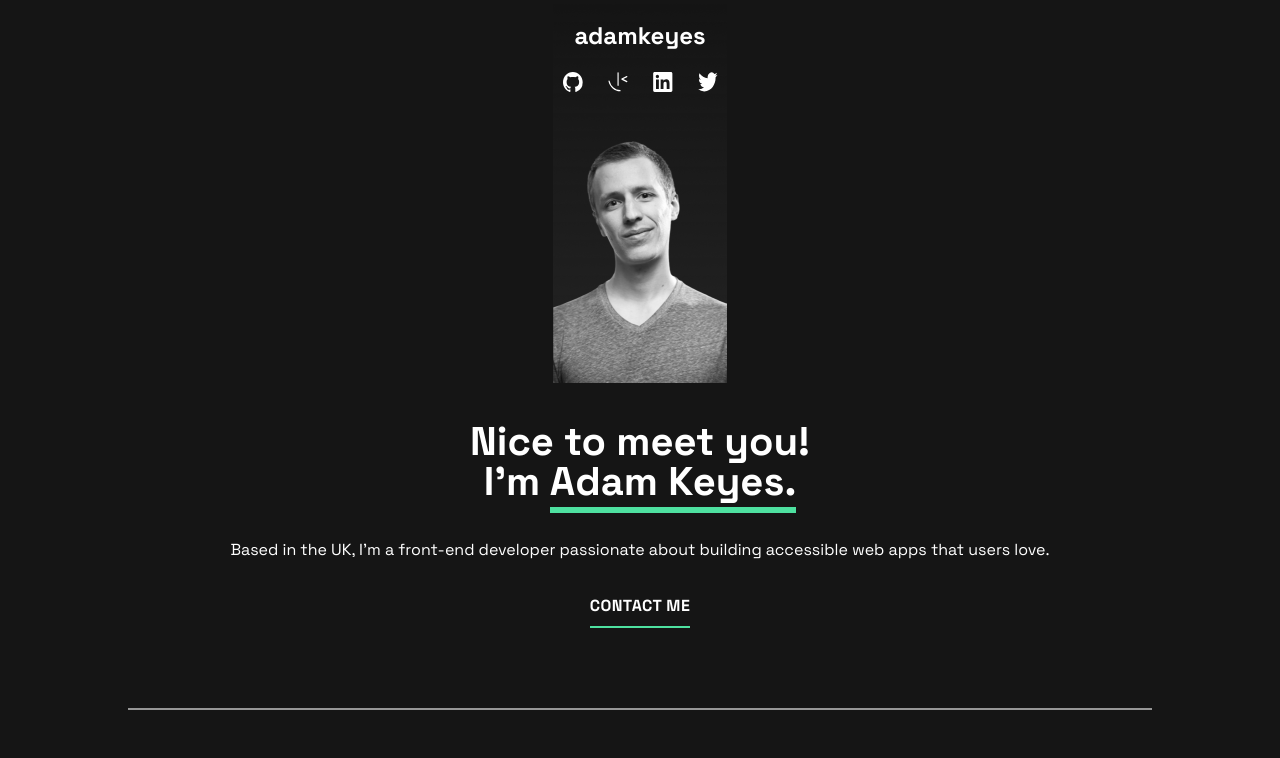
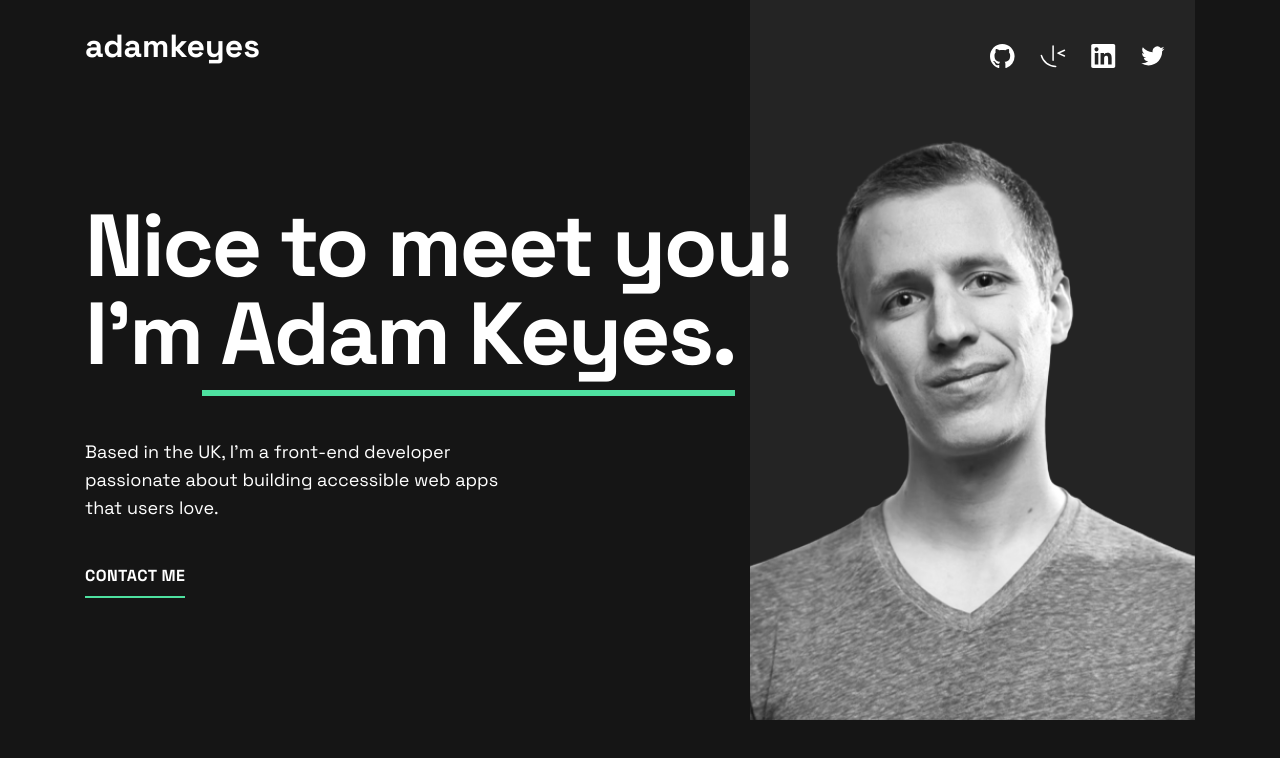
Before and after one commit to talhaimran777/single-page-devloper-portfolio-challenge, a Next.js app: page / in a window 1280 px wide. Shown: the top 758 px of the page. Built offline with nearby package versions, Linux system fonts and the light colour scheme.

Commit message:
Made hero section responsive on all screens

```diff
--- a/src/components/HeroSection.tsx
+++ b/src/components/HeroSection.tsx
@@ -1,21 +1,27 @@
 import Image from "next/image";
 
 import ProfileImageMob from "images/profile-image-mob.png";
+import ProfileImageTablet from "images/profile-image-tablet.png";
+import ProfileImageDesktop from "images/profile-image.png";
+
 import Navbar from "components/Navbar";
 import HeroText from "components/HeroText";
+import { useScreenSize } from "utils/useWindowDimensions";
 
 const HeroSection = () => {
+  const [isMobile, isTab] = useScreenSize();
+
   return (
-    <div
-      className="max-w-5xl mx-auto relative"
-      style={{
-        borderBottomColor: "#979797",
-        borderBottomWidth: "2px",
-      }}
-    >
+    <div className="max-w-[1110px] mx-auto relative md:h-[600px] lg:h-[720px]">
       <Image
-        src={ProfileImageMob}
-        className="absolute top-0 right-2/4 translate-x-2/4 w-[174px]"
+        src={
+          isMobile
+            ? ProfileImageMob
+            : isTab
+            ? ProfileImageTablet
+            : ProfileImageDesktop
+        }
+        className="absolute top-0 right-2/4 md:right-0 translate-x-2/4 md:translate-x-0 w-[174px] md:w-[322px] lg:w-[445px] md:h-full"
         alt="Profile Image"
         placeholder="blur"
       />
--- a/src/components/HeroText.tsx
+++ b/src/components/HeroText.tsx
@@ -1,26 +1,28 @@
+import { useScreenSize } from "utils/useWindowDimensions";
+
 const HeroText = () => {
+  const [isMobile, isTab, isDesktop] = useScreenSize();
+
   return (
-    <div className="text-center mb-20 mt-[310px] relative px-4">
-      <h1 className="text-[40px] leading-[40px] font-bold z-50">
-        Nice to meet you!
-      </h1>
-      <h1 className="text-[40px] leading-[40px] font-bold">
-        I&apos;m{" "}
+    <div className="text-center md:text-left mb-20 mt-[310px] md:mt-[50px] lg:mt-[90px] relative px-4 md:px-[30px] min-[1139px]:px-0">
+      <h1 className="text-[40px] md:text-[72px] lg:text-[88px] leading-[40px] md:leading-[72px] lg:leading-[88px] md:tracking-[-2.5px] font-bold z-50">
+        Nice to {isTab ? <br /> : null} meet you!{" "}
+        {isMobile || isDesktop ? <br /> : null} I&apos;m
         <span
           style={{
             borderBottomColor: "#4EE1A0",
             borderBottomWidth: "6px",
           }}
         >
-          Adam Keyes.
+          {isTab ? <br /> : null} Adam Keyes.
         </span>
       </h1>
-      <p className="text-base mt-9">
+      <p className="text-base md:text-lg mt-9 md:mt-[60px] md:w-[445px]">
         Based in the UK, I&apos;m a front-end developer passionate about
         building accessible web apps that users love.
       </p>
       <button
-        className="uppercase font-bold text-base tracking-wide py-2 mt-6"
+        className="uppercase font-bold text-base tracking-wide py-2 mt-6 md:mt-[34px]"
         style={{
           borderBottomColor: "#4EE1A0",
           borderBottomWidth: "2px",
--- a/src/components/Navbar.tsx
+++ b/src/components/Navbar.tsx
@@ -7,20 +7,36 @@ import TwitterIcon from "images/icon-twitter.svg";
 
 const Navbar = () => {
   return (
-    <nav className="py-5 flex flex-col items-center mb-28 relative">
-      <p className="text-2xl font-bold mb-5">adamkeyes</p>
+    <nav className="py-5 md:py-[30px] flex flex-col md:flex-row md:justify-between md:px-[30px] min-[1139px]:px-0 min-[1139px]:pr-[30px] items-center mb-28 md:mb-0 relative">
+      <p className="text-2xl md:text-[32px] font-bold mb-5">adamkeyes</p>
       <ul className="flex justify-between items-center gap-[25px]">
         <li>
-          <Image className="h-5 w-5" src={GithubIcon} alt="Icon" />
+          <Image
+            className="h-5 w-5 md:h-auto md:w-auto"
+            src={GithubIcon}
+            alt="Icon"
+          />
         </li>
         <li>
-          <Image className="h-5 w-5" src={FrontendMentorIcon} alt="Icon" />
+          <Image
+            className="h-5 w-5 md:h-auto md:w-auto"
+            src={FrontendMentorIcon}
+            alt="Icon"
+          />
         </li>
         <li>
-          <Image className="h-5 w-5" src={LinkedinIcon} alt="Icon" />
+          <Image
+            className="h-5 w-5 md:h-auto md:w-auto"
+            src={LinkedinIcon}
+            alt="Icon"
+          />
         </li>
         <li>
-          <Image className="h-5 w-5" src={TwitterIcon} alt="Icon" />
+          <Image
+            className="h-5 w-5 md:h-auto md:w-auto"
+            src={TwitterIcon}
+            alt="Icon"
+          />
         </li>
       </ul>
     </nav>
--- /dev/null
+++ b/src/utils/useWindowDimensions.ts
@@ -0,0 +1,22 @@
+import { useEffect, useLayoutEffect, useState } from "react";
+
+export function useScreenSize() {
+  const [isMobile, setIsMobile] = useState(false);
+  const [isTab, setIsTab] = useState(false);
+  const [isDesktop, setIsDesktop] = useState(false);
+
+  useEffect(() => {
+    function handleResize() {
+      const screenWidth = window.innerWidth;
+      setIsMobile(screenWidth < 768);
+      setIsTab(screenWidth >= 768 && screenWidth <= 979);
+      setIsDesktop(screenWidth > 979);
+    }
+
+    handleResize();
+    window.addEventListener("resize", handleResize);
+    return () => window.removeEventListener("resize", handleResize);
+  }, []);
+
+  return [isMobile, isTab, isDesktop];
+}
--- a/tailwind.config.js
+++ b/tailwind.config.js
@@ -17,7 +17,7 @@ module.exports = {
         'md': '768px',
         // => @media (min-width: 768px) { ... }
 
-        'lg': '920px',
+        'lg': '980px',
         // => @media (min-width: 1024px) { ... }
 
         'xl': '1280px',
--- a/tsconfig.json
+++ b/tsconfig.json
@@ -15,9 +15,9 @@
     "jsx": "preserve",
     "incremental": true,
     "paths": {
-      "@/*": ["./src/*"],
       "components/*": ["./src/components/*"],
       "images/*": ["./public/images/*"],
+      "utils/*": ["./src/utils/*"],
     }
   },
   "include": ["next-env.d.ts", "**/*.ts", "**/*.tsx"],
```
Also changed, not shown: public/images/profile-image-tablet.png (added).
